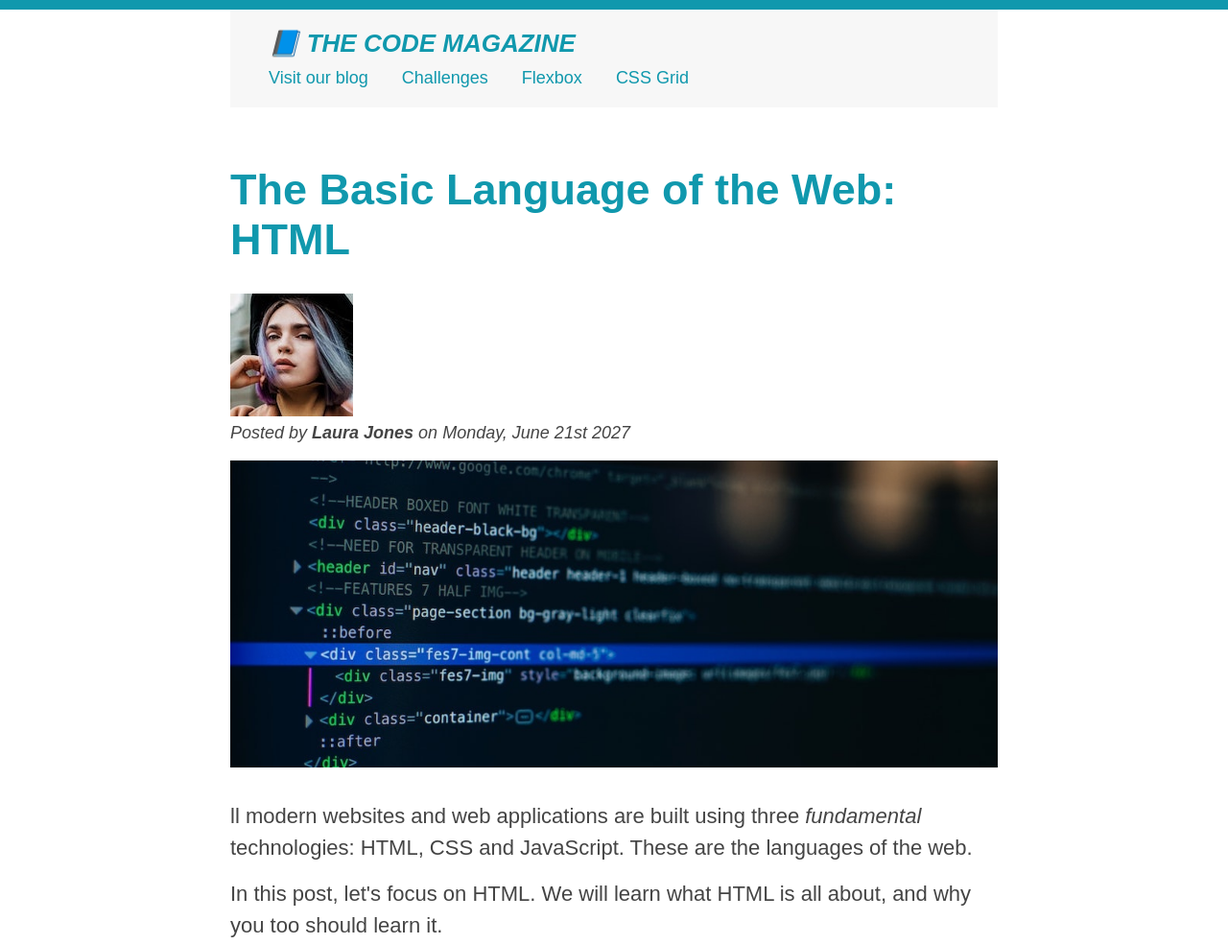
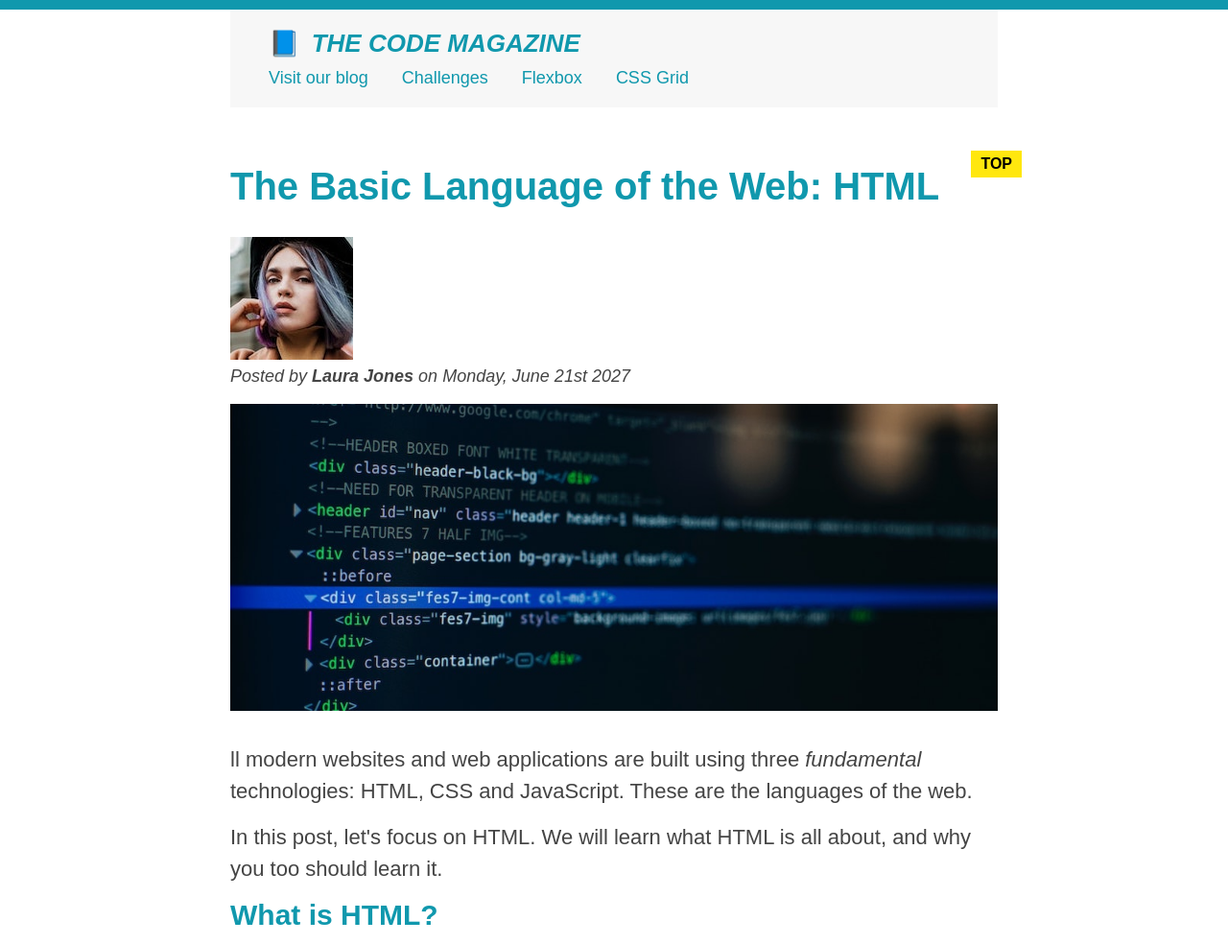
Before and after one commit to devAlienZero2ones/backToProgramming, a plain HTML site: page project/index.html in a window 1280 px wide. Shown: the top 984 px of the page at 96% size. Drawn offline with Linux system fonts and the light colour scheme.

Commit message:
pseudo elementi

```diff
--- a/project/style.css
+++ b/project/style.css
@@ -64,8 +64,9 @@ h1 {
 }
 
 h2 {
-  font-size: 45px;
+  font-size: 40px;
   margin-bottom: 30px;
+  position: relative;
 
 }
 
@@ -195,3 +196,35 @@ button {
   bottom: 50px;
   right: 50px;
 }
+
+
+/* Pseudo elementi */
+h1::first-letter {
+  font-style: normal;
+  margin-right: 5px;
+}
+
+/* h2::first-letter {
+  font-size: 80px;
+} */
+
+/* p::first-line {
+  color: red;
+} */
+
+/* h3+p::first-line {
+  color: red;
+} */
+
+h2::after {
+  content: "TOP";
+  background-color: #ffe70e;
+  color: #000;
+  font-size: bold;
+  display: inline-block;
+  padding: 5px 10px;
+  font-size: 16px;
+  position: absolute;
+  right: -25px;
+  top: -15px;
+}
```
